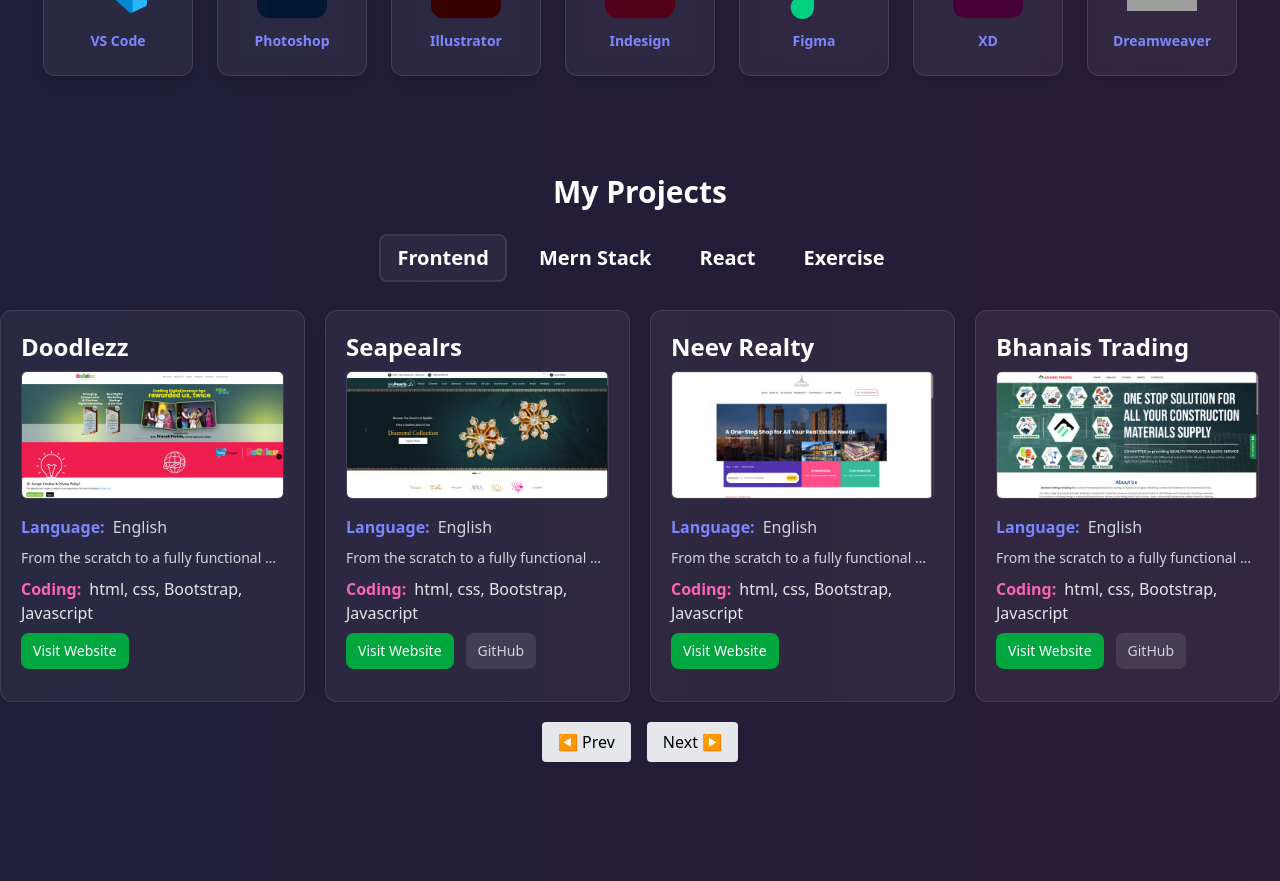
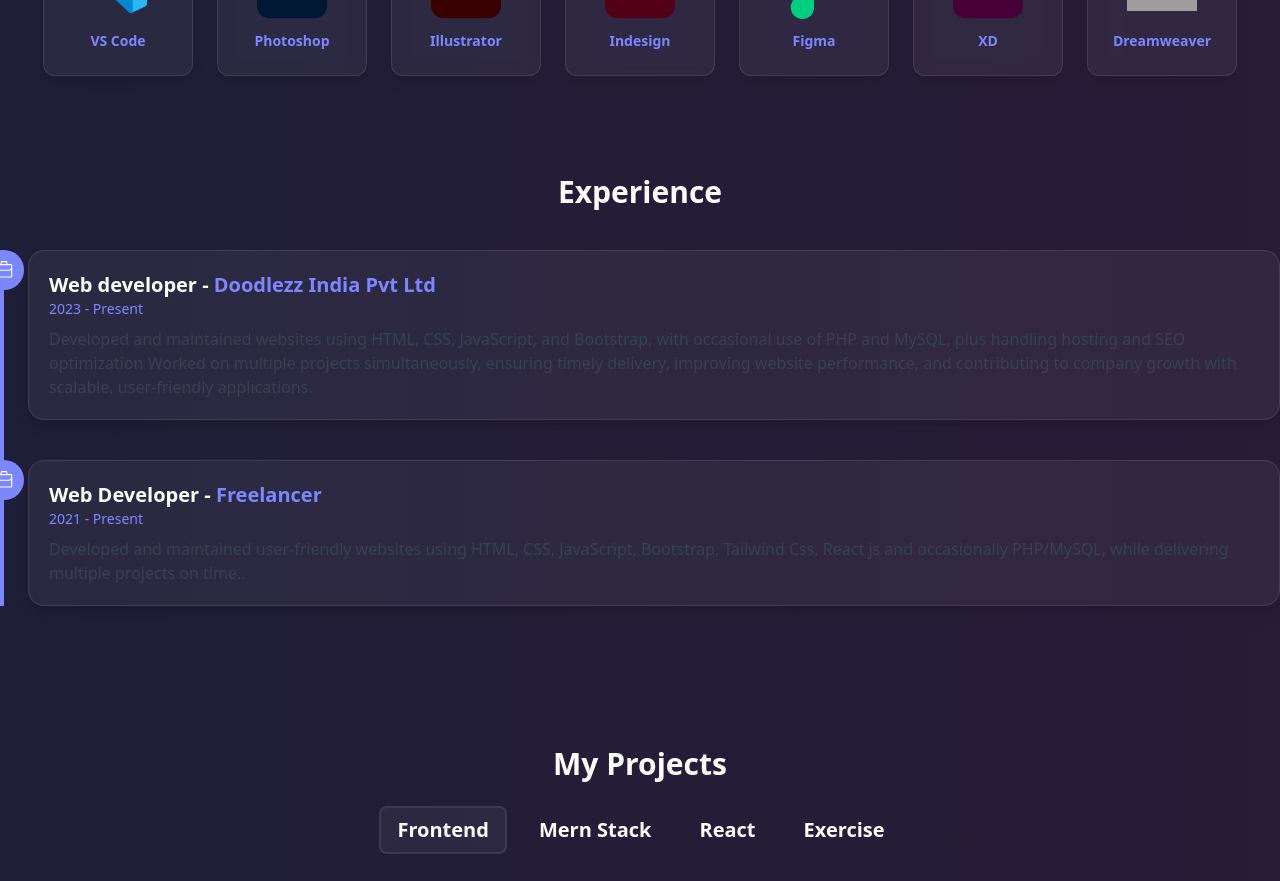
Before and after one commit to JEROME-1122/my_portfolio, a React (Vite) app: page / in a window 1280 px wide. Shown: the part 1440-2321 px from the top of the page. Built offline with nearby package versions, Linux system fonts and the light colour scheme; grey boxes are pictures that could not be loaded.

Commit message:
Update App.jsx

```diff
--- a/src/App.jsx
+++ b/src/App.jsx
@@ -4,6 +4,7 @@
 import Project from "./components/Project";
 import ContactForm from "./components/ContactForm";
 import Skill from "./components/Skill";
+import Experience from "./components/Experiences";
 
 function App() {
   return (
@@ -12,6 +13,7 @@
       <Banner />
       <About />
       <Skill />
+      <Experience />
       <Project />
       <ContactForm />
     </div>
```
